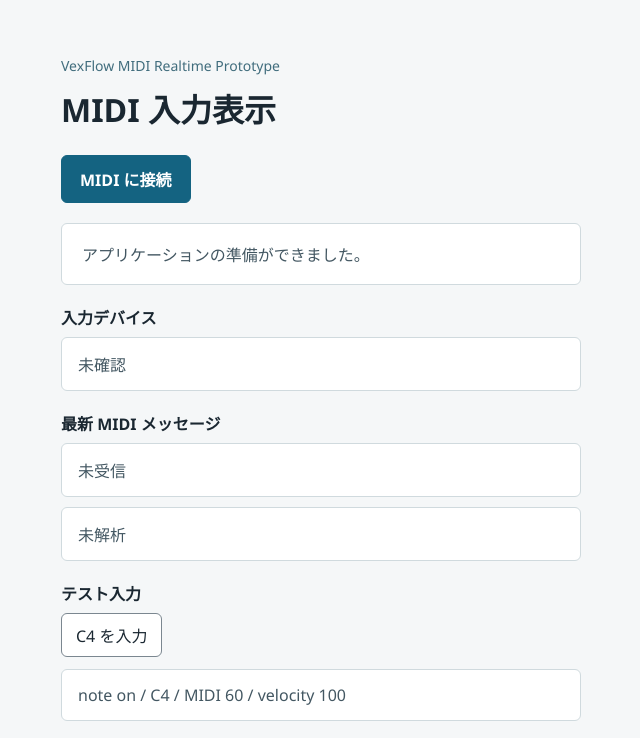
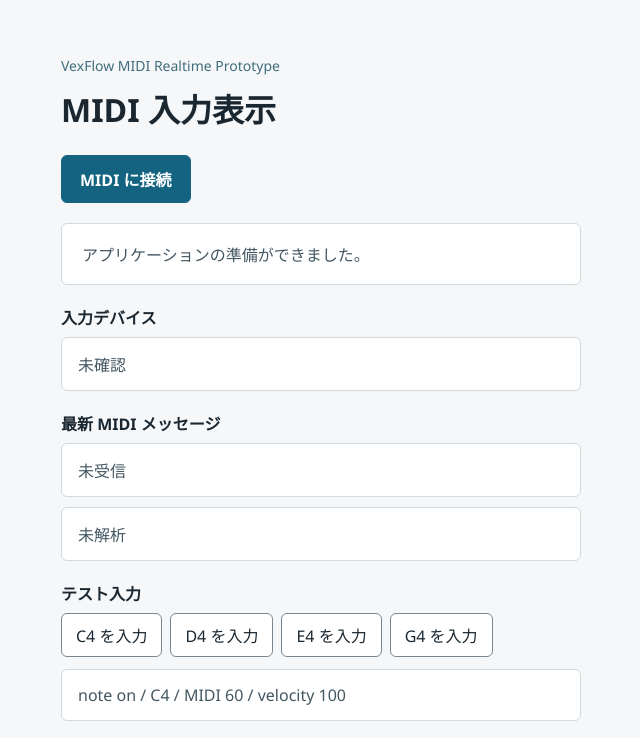
Before and after one commit to tikuwabuoden/VexFlow_MIDI, a website built with Vite: page index.html in a window 1280 px wide. Both pictures are taken after a click on the button "C4 を入力". Shown: the top 738 px of the page, without its empty margins (223-863 px from the left). Built offline with nearby package versions, Linux system fonts and the light colour scheme; what vexflow would draw is missing.

Commit message:
feat: テスト入力の音を追加

```diff
--- a/src/main.ts
+++ b/src/main.ts
@@ -4,6 +4,12 @@ import { renderFixedNotation } from "./notation";
 
 const MAX_LOG_ITEMS = 10;
 const inputLog: string[] = [];
+const TEST_NOTES = [
+  { name: "C4", midi: 60 },
+  { name: "D4", midi: 62 },
+  { name: "E4", midi: 64 },
+  { name: "G4", midi: 67 },
+];
 
 const app = document.querySelector<HTMLDivElement>("#app");
 
@@ -28,7 +34,9 @@ app.innerHTML =/* html */ `
     </section>
     <section class="test-panel" aria-label="テスト入力">
       <h2>テスト入力</h2>
-      <button class="test-input-button" type="button">C4 を入力</button>
+      <div class="test-input-buttons">
+        ${TEST_NOTES.map((note) => `<button class="test-input-button" type="button" data-note="${note.name}" data-midi="${note.midi}">${note.name} を入力</button>`).join("")}
+      </div>
       <p class="test-input-result">未入力</p>
     </section>
     <section class="notation-panel" aria-label="楽譜表示">
@@ -49,7 +57,7 @@ const status = document.querySelector<HTMLParagraphElement>(".status");
 const deviceList = document.querySelector<HTMLParagraphElement>(".device-list");
 const messageData = document.querySelector<HTMLParagraphElement>(".message-data");
 const messageDetail = document.querySelector<HTMLParagraphElement>(".message-detail");
-const testInputButton = document.querySelector<HTMLButtonElement>(".test-input-button");
+const testInputButtons = document.querySelectorAll<HTMLButtonElement>(".test-input-button");
 const testInputResult = document.querySelector<HTMLParagraphElement>(".test-input-result");
 const notationOutput = document.querySelector<HTMLDivElement>("#notation-output");
 const inputLogList = document.querySelector<HTMLOListElement>(".input-log");
@@ -60,7 +68,7 @@ if (
   !deviceList ||
   !messageData ||
   !messageDetail ||
-  !testInputButton ||
+  testInputButtons.length === 0 ||
   !testInputResult ||
   !notationOutput ||
   !inputLogList
@@ -98,10 +106,14 @@ connectButton.addEventListener("click", async () => {
   }
 });
 
-testInputButton.addEventListener("click", () => {
-  const message = "note on / C4 / MIDI 60 / velocity 100";
-  testInputResultElement.textContent = message;
-  addInputLog(message);
+testInputButtons.forEach((button) => {
+  button.addEventListener("click", () => {
+    const noteName = button.dataset.note ?? "C4";
+    const midiNumber = button.dataset.midi ?? "60";
+    const message = `note on / ${noteName} / MIDI ${midiNumber} / velocity 100`;
+    testInputResultElement.textContent = message;
+    addInputLog(message);
+  });
 });
 
 try {
--- a/src/style.css
+++ b/src/style.css
@@ -108,6 +108,13 @@ h1 {
   margin-top: 10px;
 }
 
+.test-input-buttons {
+  display: flex;
+  flex-wrap: wrap;
+  gap: 8px;
+  margin-bottom: 12px;
+}
+
 .test-input-button {
   margin: 0 0 12px;
   padding: 9px 14px;
@@ -117,6 +124,10 @@ h1 {
   color: #1a2731;
   font: inherit;
   cursor: pointer;
+}
+
+.test-input-buttons .test-input-button {
+  margin: 0;
 }
 
 .test-input-button:hover {
```
